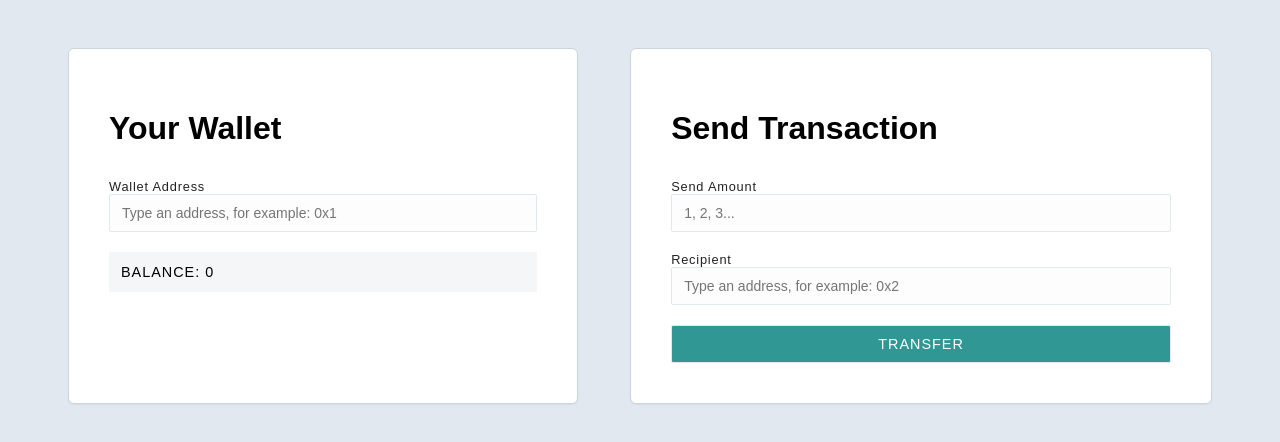
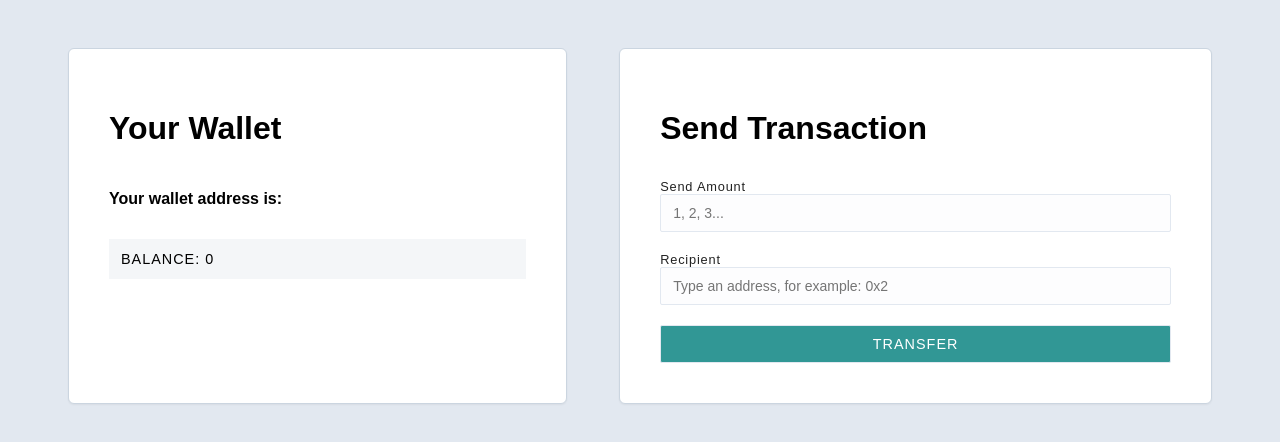
Before and after one commit to bocarw121/ECDSA-Node-project, a React (Vite) app in the folder client/: page / in a window 1280 px wide. Shown: the top 442 px of the page. Built offline with nearby package versions, Linux system fonts and the light colour scheme.

Commit message:
Update Wallet

```diff
--- a/client/src/Wallet.jsx
+++ b/client/src/Wallet.jsx
@@ -1,31 +1,11 @@
 import server from './server';
 
-function Wallet({ address, setAddress, balance, setBalance }) {
-  async function onChange(evt) {
-    const address = evt.target.value;
-    setAddress(address);
-    if (address) {
-      const {
-        data: { balance },
-      } = await server.get(`balance/${address}`);
-      setBalance(balance);
-    } else {
-      setBalance(0);
-    }
-  }
-
+function Wallet({ address, balance }) {
   return (
     <div className="container wallet">
       <h1>Your Wallet</h1>
 
-      <label>
-        Wallet Address
-        <input
-          placeholder="Type an address, for example: 0x1"
-          value={address}
-          onChange={onChange}
-        ></input>
-      </label>
+      <h4>Your wallet address is: {address}</h4>
 
       <div className="balance">Balance: {balance}</div>
     </div>
```
